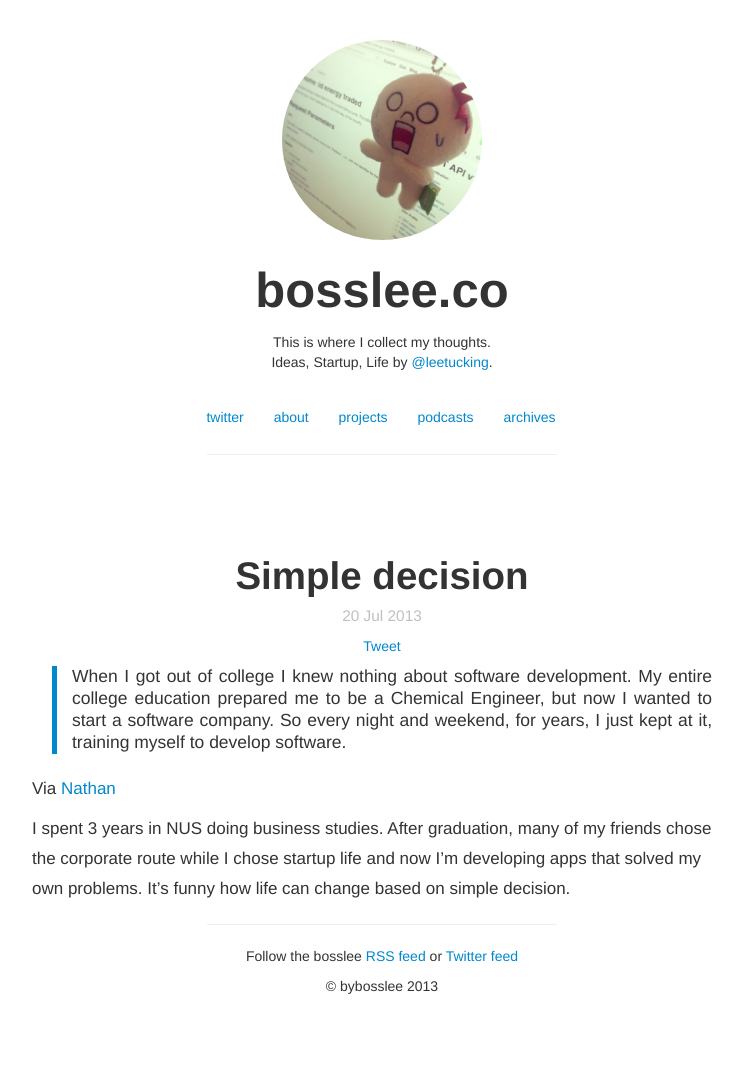
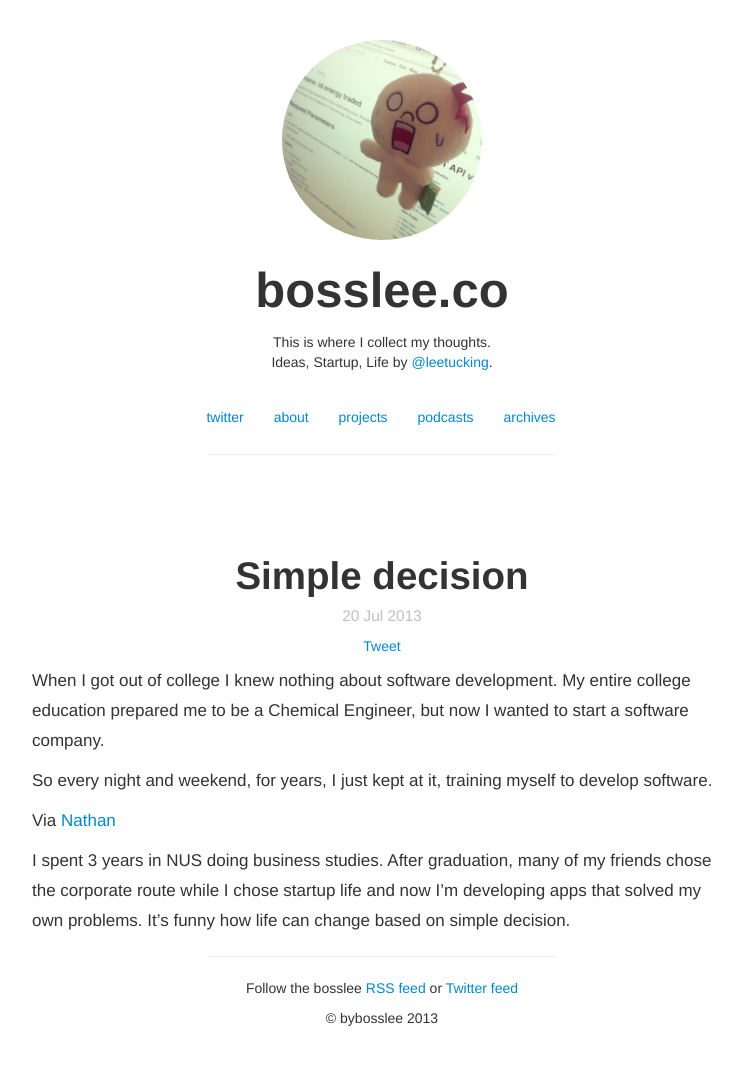
Before and after one commit to athanhcong/bosslee, a Jekyll site: the page built from _posts/2013-07-20-simple-decision.md, in a window 1280 px wide. Shown: the whole page, without its empty margins (258-1001 px from the left). Built offline with Jekyll 4.4.1, drawn with Linux system fonts in a browser that asks for light colours; nearby versions of some CDN libraries; library files that are not in the unit come from our copies; comment, search, counter and statistics services are not loaded; before the commit the page ends 1046 px from its top, so only the background shows below that.

```diff
--- a/_posts/2013-07-20-simple-decision.md
+++ b/_posts/2013-07-20-simple-decision.md
@@ -2,7 +2,10 @@
 layout: post
 title: Simple decision
 ---
-> When I got out of college I knew nothing about software development. My entire college education prepared me to be a Chemical Engineer, but now I wanted to start a software company. So every night and weekend, for years, I just kept at it, training myself to develop software.
+When I got out of college I knew nothing about software development. My entire college education prepared me to be a Chemical Engineer, but now I wanted to start a software company.
+
+So every night and weekend, for years, I just kept at it, training myself to develop software.
+
 
 Via [Nathan][0]
 
```
